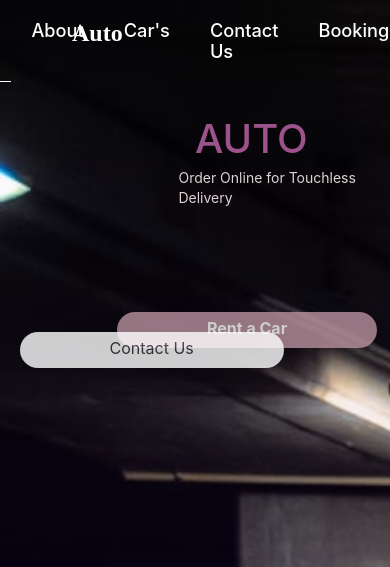
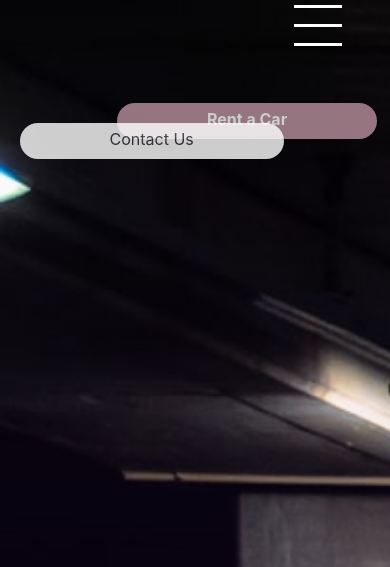
Before and after one commit to derrosilee/car-Booking-system, a Django app: page / in a window 390 px wide. Shown: the top 567 px of the page. Run offline with Django 3.2, Linux system fonts and the light colour scheme.

```diff
--- a/src/Auto/static/Auto/css/main.css
+++ b/src/Auto/static/Auto/css/main.css
@@ -111,3 +111,7 @@ html {
 .action-buttons > a {
     text-decoration: none;
 }
+
+.menu {
+    display: none;
+}
--- /dev/null
+++ b/src/Auto/static/Auto/css/media-query.css
@@ -0,0 +1,107 @@
+@media screen and (max-width:767px) {
+
+    .wrapper-intro {
+        display: none;
+    }
+
+    .action-buttons {
+        position: fixed;
+    }
+
+    .menu{
+        display: block;
+        position: fixed;
+        width: 3rem;
+        height: 3rem;
+        top: 3rem;
+        right: 3rem;
+        z-index: 999;
+        cursor: pointer;
+    }
+
+    .bar,
+    .bar::before,
+    .bar::after{
+        position: absolute;
+        background-color: #ffff;
+        margin:auto;
+        width: 100%;
+        height: 3px;
+        content: "";
+        top: 50%;
+        left: 0;
+    }
+
+    .bar {
+        margin-top: -3em;
+    }
+
+    .bar::before{
+        top: -1.2rem;
+    }
+
+    .bar::after{
+        top: 1.2rem;
+    }
+
+    .bar::before,
+    .bar::after{
+        transform: rotate(0deg);
+    }
+
+    .active .bar{
+        background-color: transparent;
+    }
+
+    .active .bar::before{
+        transform: rotate(45deg);
+    }
+
+    .active .bar::after{
+        transform: rotate(-45deg);
+    }
+
+    .active .bar::before,
+    .active .bar::after{
+        top: 0;
+    }
+
+    .navigation > a {
+        text-decoration: none;
+        color: black;
+    }
+
+    nav{
+        width: 14rem;
+        height:100%;
+        background-color:#fff;
+        position: fixed;
+        transform: translateX(-50rem);
+        z-index: 998;
+        line-height: 1;
+        font-size: 2.5rem;
+        transition: transform 0.5s cubic-bezier(0.56, 0.1, 0.34, 0.91);
+    }
+
+    .menu-open nav{
+        transform: translateX(0);
+    }
+
+    .navbar ul{
+        display: block;
+        width: 100%;
+        text-align: center;
+        padding-top: 10rem;
+    }
+
+    .nav ul li{
+        display: block;
+        padding: 4rem 1rem;
+    }
+
+    .navbar {
+        display: block;
+    }
+
+
+}
--- a/src/Auto/static/Auto/js/main.js
+++ b/src/Auto/static/Auto/js/main.js
@@ -0,0 +1,13 @@
+var isActive = false;
+
+$('.menu').on('click', function () {
+    if (isActive) {
+        $(this).removeClass('active');
+        $('body').removeClass('menu-open');
+    }   else{
+        $(this).addClass('active');
+        $('body').addClass('menu-open')
+    }
+
+    isActive = !isActive;
+});
--- a/src/Auto/templates/Auto/base.html
+++ b/src/Auto/templates/Auto/base.html
@@ -6,11 +6,16 @@
     <meta http-equiv="X-UA-Compatible" content="IE=edge">
     <meta name="viewport" content="width=device-width, initial-scale=1.0">
     <link rel="stylesheet" href="{% static 'Auto/css/main.css' %}">
+    <link rel="stylesheet" href="{% static 'Auto/css/media-query.css' %}">
+    <script src="https://ajax.googleapis.com/ajax/libs/jquery/3.5.1/jquery.min.js"></script>
     <title>Home</title>
 </head>
 <body>
     {% block main %}
         <p>Hello</p>
     {% endblock main %}
+
+    <script src="{% static 'Auto/js/main.js' %}"></script>
+
 </body>
 </html>
--- a/src/Auto/templates/Auto/index.html
+++ b/src/Auto/templates/Auto/index.html
@@ -6,16 +6,19 @@
     <div class="container">
         <!-- Start of First Scroll Snap-->
         <div class="section">
+            <div class="menu">
+                <span class="bar"></span>
+            </div>
             <nav>
                 <h2 class="Logo">Auto</h2>
-                <ul class="navbar">
+                <ul class="navbar" id="navbar">
                     <li class="navigation"><a href="">Home</a></li>
                     <li class="navigation"><a href="">About</a></li>
                     <li class="navigation"><a href="">Car's</a></li>
                     <li class="navigation"><a href="">Contact Us</a></li>
-                    <li class="navigation"><a href="">Bookings</a></li>
+                    <!--<li class="navigation"><a href="">Bookings</a></li>
                     <li class="navigation"><a href="">Arrivals</a></li>
-                    <li class="navigation"><a href="">Imports</a></li>
+                    <li class="navigation"><a href="">Imports</a></li> -->
                 </ul>
             </nav>
             <!-- Company name and What it does -->
```
